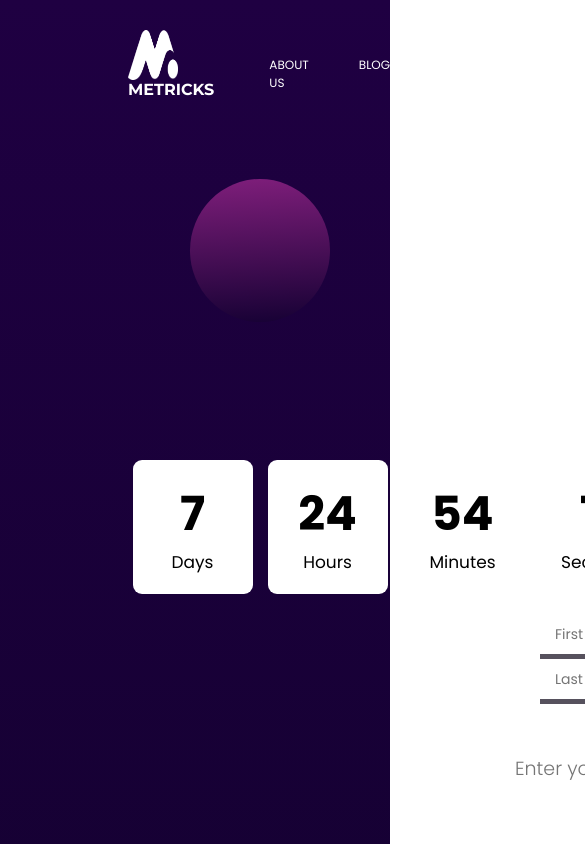
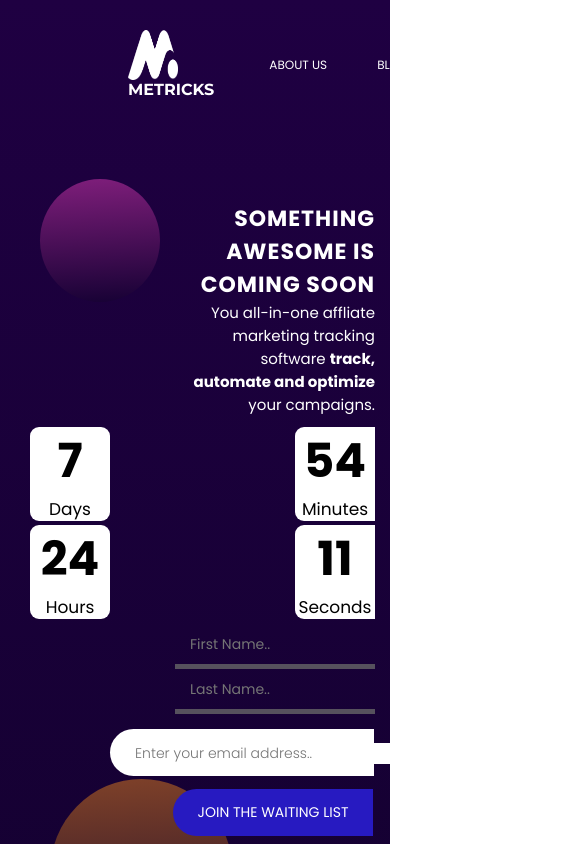
Before and after one commit to daydy2/paddle-frontend-assessment, a React (Create React App) app in the folder assessment/: page / in a window 390 px wide. Shown: the top 844 px of the page, 585 px wide, since content can reach past the window. Built offline with nearby package versions, Linux system fonts and the light colour scheme.

Commit message:
fix: check for bugs due to responsiveness fix: navbar responsiveness

```diff
--- a/assessment/src/App.js
+++ b/assessment/src/App.js
@@ -1,12 +1,13 @@
 import React from "react";
-import ComingSoon from "./components/pages/comingSoon/ComingSoon";
+import ContactUs from "./components/pages/contactUs/ContactUs";
+// import ComingSoon from "./components/pages/comingSoon/ComingSoon";
 
 function App() {
   return (
     <div className="App">
 
-      <ComingSoon />
-
+      {/* <ComingSoon /> */}
+      <ContactUs />
 
     </div>
   );
--- a/assessment/src/components/navbar/navbar.module.css
+++ b/assessment/src/components/navbar/navbar.module.css
@@ -23,6 +23,7 @@ a{
     margin-left: 98px;
     display: flex;
     flex-direction: column;
+    flex-wrap: nowrap;
 }
 .navbrand:hover{
     cursor: pointer;
@@ -38,12 +39,14 @@ a{
 }
 .navRight{
     flex: 6;
+
 }
 .navList{
     list-style: none;
     display: flex;
     justify-content: flex-end;
     margin: 46px 145px 46px 0;
+    white-space: nowrap;
 }
 .navItems{
     display: inline;
@@ -60,3 +63,8 @@ a{
     box-shadow: 0px 0px 10px #09090991;
     cursor: pointer;
 }
+@media screen and (max-width: 1439px) and (min-width: 1023px) {
+   .navitems{
+       padding: 10px 5px;
+   }
+}
--- a/assessment/src/components/pages/comingSoon/ComingSoon.jsx
+++ b/assessment/src/components/pages/comingSoon/ComingSoon.jsx
@@ -18,7 +18,9 @@ const ComingSoon = () => {
         </section>
         <div className={coming.ellipse2}></div>
         <section className={coming.countdownTimer}>
-            <div className={`${coming.countdownStyle} ${coming.countdownDays}`}>
+
+          <div className={coming.column1}>
+            <div className={`${coming.countdownStyle} ${coming.countdownM}`}>
               <p className={coming.countdownNumber}>7</p>
               <span className={coming.countdownTag}>Days</span>
             </div>
@@ -26,7 +28,11 @@ const ComingSoon = () => {
               <p className={coming.countdownNumber}>24</p>
               <span className={coming.countdownTag}>Hours</span>
             </div>
-            <div className={`${coming.countdownStyle} ${coming.countdownMargin} ${coming.countdownMin}`}>
+          </div>
+
+
+        <div className={coming.column2}>
+          <div className={`${coming.countdownStyle} ${coming.countdownMargin} ${coming.countdownMin}`}>
               <p className={coming.countdownNumber}>54</p>
               <span className={coming.countdownTag}>Minutes</span>
             </div>
@@ -34,6 +40,9 @@ const ComingSoon = () => {
               <p className={coming.countdownNumber}>11</p>
               <span className={coming.countdownTag}>Seconds</span>
             </div>
+        </div>
+
+
           </section>
           <section className={coming.loginForm}>
             <form >
--- a/assessment/src/components/pages/comingSoon/comingSoon.module.css
+++ b/assessment/src/components/pages/comingSoon/comingSoon.module.css
@@ -7,6 +7,7 @@ body{
     color: white;
 }
 .main{
+    width: 100vw;
     background: linear-gradient(#1F0042, #11012C);
     position: relative;
 }
@@ -73,6 +74,19 @@ body{
     left: 130px;
     top: -140px;
 }
+.column1, .column2{
+    flex: 6;
+    display: flex;
+    flex-direction: row;
+}
+.column1{
+    justify-content: flex-end;
+    align-items: flex-start;
+}
+.column2{
+    justify-content: flex-start;
+    align-items: flex-start;
+}
 .countdownStyle{
     background: white;
     color: black;
@@ -102,9 +116,7 @@ body{
     font-family: 'Poppins', sans-serif;
     font-weight: normal;
 }
-.loginForm{
-    /* height: 33px; */
-}
+
 .loginForm .formInput{
     color: #56515D;
     background: inherit;
@@ -198,3 +210,238 @@ footer{
     backdrop-filter: blur(27px);
     -webkit-backdrop-filter: blur(27px);
 }
+
+@media only screen and (max-width: 1100px) and (min-width:1023px) {
+    .main{
+        width: 100vw;
+    }
+    .landingPageDiv{
+        width: 40vw;
+        left: 400px;
+
+    }
+    .landingPageText{
+        font-size: 32px;
+    }
+    .ellipse2{
+        left: 850px;
+        top: -185px;
+    }
+    .loginForm .formInput{
+        left: 350px;
+    }
+    .inputSubmit{
+        left: 300px;
+    }
+    .ellipse3{
+        left: 300px;
+    }
+}
+@media only screen and (max-width: 800px) and (min-width:700px) {
+    .ellipse1{
+        left: 90px;
+    }
+    .landingPageDiv{
+        width: 50vw;
+        left: 230px;
+    }
+    .landingPageText{
+        font-size: 32px;
+    }
+    .landingPageSummary{
+        font-size: 17px;
+    }
+    .ellipse2{
+        left: 650px;
+        top: -199px;
+    }
+    .countdownStyle{
+
+        width: 100px;
+        height: 114px;
+    }
+    .countdownTimer{
+        left: 40px;
+        top: -180px;
+    }
+    .loginForm .formInput{
+        left: 180px;
+        top: -160px;
+        width: 200px;
+    }
+    .inputSubmit{
+        left: 190px;
+        top: -140px;
+        width: 464px;
+        height: 47px;
+        padding-top: 14px;
+        padding-bottom: 10px;
+        padding-left: 25px;
+    }
+    .buttonSub{
+        height: 47px;
+        top: -0px;
+        left: 265px;
+        width: 200px;
+        font-size: 14px;
+    }
+    .emailInput{
+        font-size: 14px;
+    }
+    .ellipse3{
+        left: 120px;
+        top: -57px;
+    }
+}
+@media screen and (max-width:500px) and (min-width: 400px) {
+    .ellipse1{
+        left: 90px;
+        height: 123px;
+        width: 120px;
+    }
+    .landingPageDiv{
+        width: 50vw;
+        left: 200px;
+    }
+    .landingPageText{
+        font-size: 22px;
+        text-align: right;
+    }
+    .landingPageSummary > p{
+        font-size: 15px;
+        text-align: end;
+    }
+    .ellipse2{
+        display: none;
+        left: 650px;
+        top: -199px;
+    }
+    .countdownStyle{
+        width: 80px;
+        height: 94px;
+        margin-top: 4px;
+    }
+    .countdownTimer{
+        left: 40px;
+        top: -70px;
+    }
+    .column1, .column2{
+        display: flex;
+        flex-direction: column;
+    }
+    .column2{
+        margin-right: 0px;
+    }
+    .countdownM{
+        margin-left:15px;
+    }
+    .loginForm .formInput{
+        left: 180px;
+        top: -80px;
+        width: 200px;
+    }
+    .inputSubmit{
+        left: 150px;
+        top: -60px;
+        width: 264px;
+        height: 47px;
+        padding-top: 14px;
+        padding-bottom: 10px;
+        padding-left: 25px;
+    }
+    .buttonSub{
+        height: 47px;
+        top: 60px;
+        left: 60px;
+        width: 200px;
+        font-size: 14px;
+        z-index:9;
+    }
+    .emailInput{
+        font-size: 14px;
+    }
+    .ellipse3{
+        left: 50px;
+        top: -37px;
+    }
+}
+@media screen and (max-width:399px) and (min-width: 300px) {
+    .ellipse1{
+        left: 40px;
+        height: 123px;
+        width: 120px;
+    }
+    .landingPageDiv{
+        width: 50vw;
+        left: 180px;
+    }
+    .landingPageText{
+        font-size: 22px;
+        text-align: right;
+    }
+    .landingPageSummary > p{
+        font-size: 15px;
+        text-align: end;
+    }
+    .ellipse2{
+        display: none;
+        left: 650px;
+        top: -199px;
+    }
+    .countdownStyle{
+        width: 80px;
+        height: 94px;
+        margin-top: 4px;
+    }
+    .countdownTimer{
+        left: 15px;
+        top: -50px;
+    }
+    .column1, .column2{
+        display: flex;
+        flex-direction: column;
+    }
+    .column2{
+        margin-right: 0px;
+    }
+    .countdownM{
+        margin-left:15px;
+    }
+    .loginForm .formInput{
+        left: 145px;
+        top: -55px;
+        width: 200px;
+    }
+    .inputSubmit{
+        left: 110px;
+        border-end-end-radius: 0;
+        border-start-end-radius: 0;
+        top: -40px;
+        width: 264px;
+        height: 47px;
+        padding-top: 14px;
+        padding-bottom: 10px;
+        padding-left: 25px;
+    }
+    .countdownMin{
+        border-end-end-radius: 0;
+        border-start-end-radius: 0;
+    }
+    .buttonSub{
+        height: 47px;
+        top: 60px;
+        left: 63px;
+        width: 200px;
+        font-size: 14px;
+        z-index:9;
+        border-end-end-radius: 0;
+        border-start-end-radius: 0;
+    }
+    .emailInput{
+        font-size: 14px;
+    }
+    .ellipse3{
+        left: 50px;
+        top: -37px;
+    }
+}
--- a/assessment/src/components/pages/contactUs/contactUs.jsx
+++ b/assessment/src/components/pages/contactUs/contactUs.jsx
@@ -0,0 +1,21 @@
+import React from 'react'
+import ContactUs from './contactUs.module.css'
+import ComingSoon from "../comingSoon/ComingSoon";
+
+const contactUs = () => {
+  return (
+    <>
+        <main className={ContactUs.main}>
+            <section className={ContactUs.firstHalf}>
+                <ComingSoon />
+            </section>
+            <section className={ContactUs.secondHalf}>
+                World
+            </section>
+
+        </main>
+    </>
+  )
+}
+
+export default contactUs
--- /dev/null
+++ b/assessment/src/components/pages/contactUs/contactUs.module.css
@@ -0,0 +1,14 @@
+*, *::after, *::before{
+    margin: 0;
+    padding: 0;
+    box-sizing: border-box;
+}
+.main{
+    display: flex;
+}
+.firstHalf{
+    flex: 6;
+}
+.secondHalf{
+    flex: 6;
+}
```
